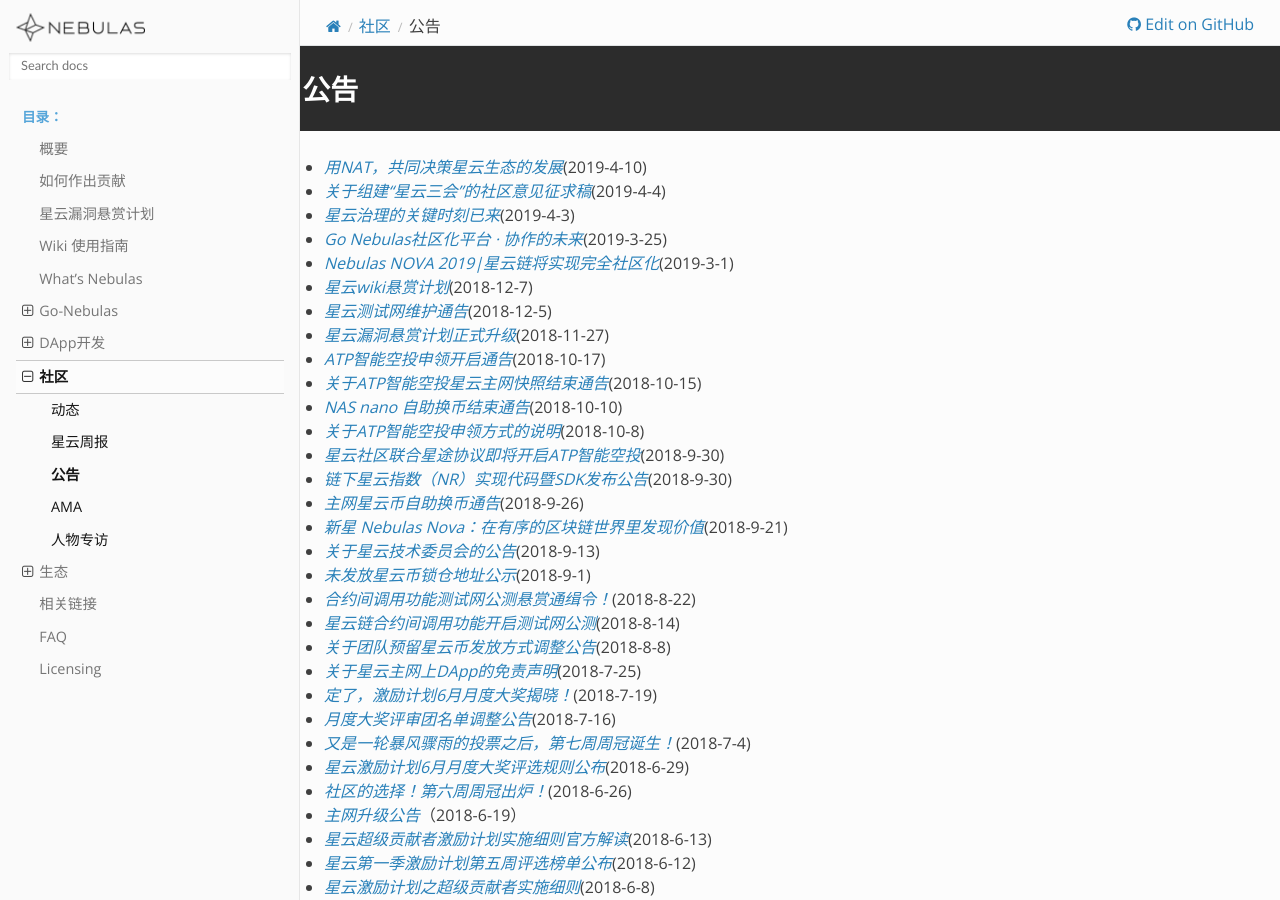
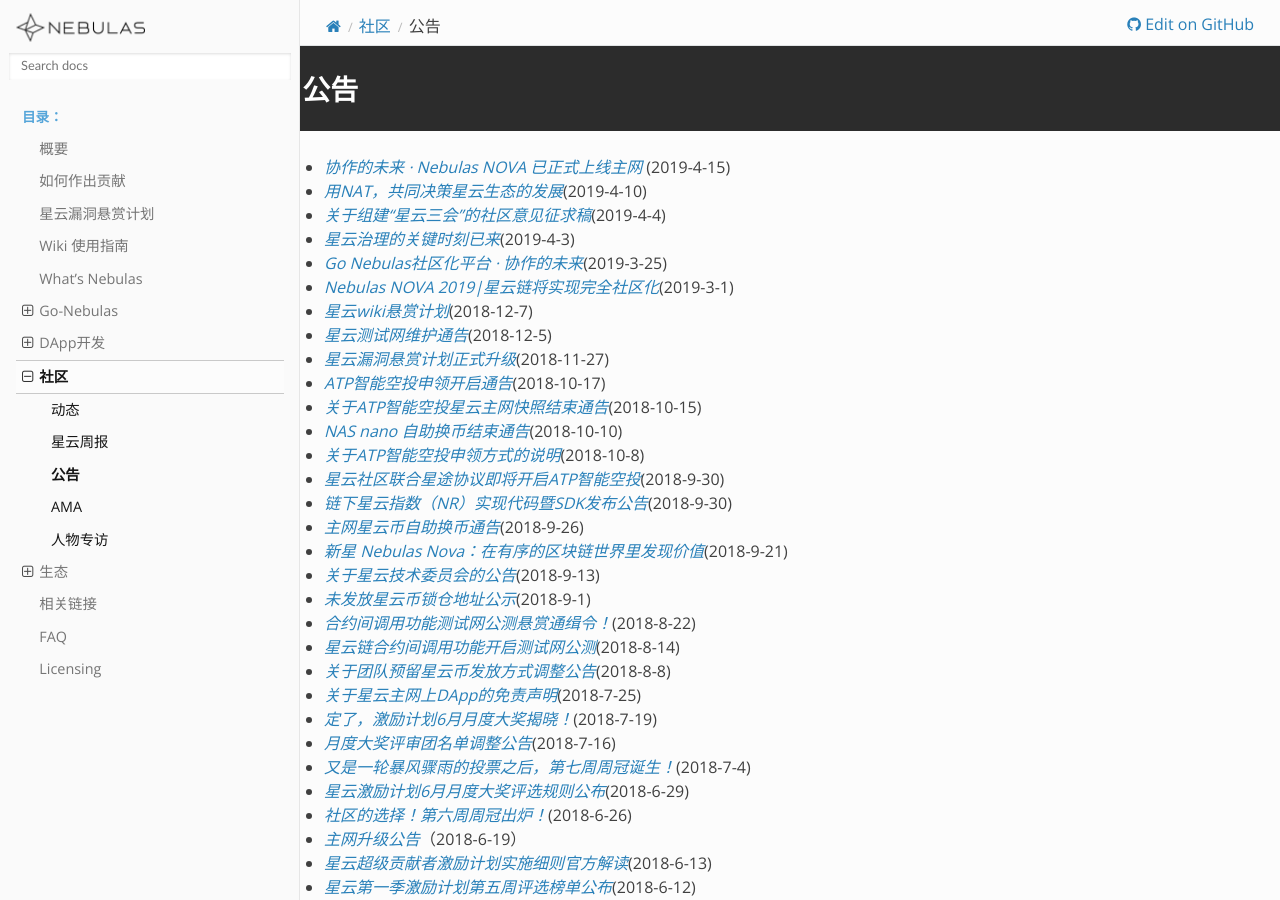
Before and after one commit to nebulasio/nebdocs, a Sphinx documentation site: the page built from docs/community/announcement.md, in a window 1280 px wide and 900 px high. Built offline with Sphinx 7.4.7 and the Read the Docs theme 2.0.0, drawn with Linux system fonts in a browser that asks for light colours; pages that are not in the unit, such as notebooks, are missing from menus.

Commit message:
更新公告
协作的未来 · Nebulas NOVA 已正式上线主网

```diff
--- a/docs/community/announcement.md
+++ b/docs/community/announcement.md
@@ -1,5 +1,6 @@
 # 公告
 
+- *[协作的未来 · Nebulas NOVA 已正式上线主网](https://blog.nebulas.io/2019/04/15/the-future-of-collaboration-nebulas-nova-was-officially-launched-on-nebulas-mainnet/)* (2019-4-15)
 - *[用NAT，共同决策星云生态的发展](https://blog.nebulas.io/2019/04/10/together-lets-decide-the-future-of-the-nebulas-ecosystem/)*(2019-4-10)
 - *[关于组建“星云三会”的社区意见征求稿](https://blog.nebulas.io/2019/04/04/%E5%85%B3%E4%BA%8E%E7%BB%84%E5%BB%BA%E6%98%9F%E4%BA%91%E4%B8%89%E4%BC%9A%E7%9A%84%E7%A4%BE%E5%8C%BA%E6%84%8F%E8%A7%81%E5%BE%81%E6%B1%82%E7%A8%BF/)*(2019-4-4)
 - *[星云治理的关键时刻已来](https://mp.weixin.qq.com/s/DnEpbbC0EElE25iNEJEkkQ)*(2019-4-3)
```
